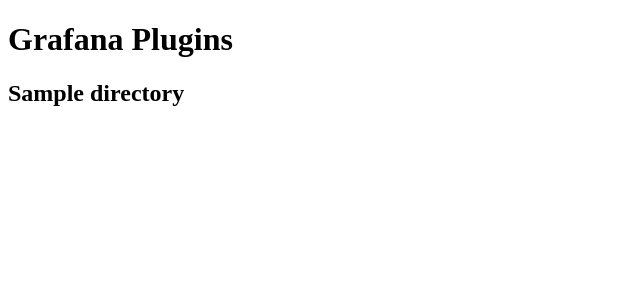
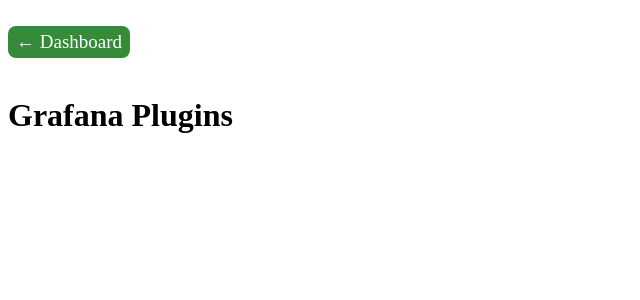
Before and after one commit to Davis8988/grafana-plugins-server, a Flask app: template templates/plugins_page.html in a window 1280 px wide. Shown: the top 300 px of the page, without its empty margins (0-640 px from the left). Run offline with Flask 3, Linux system fonts and the light colour scheme; the template is opened without the code that fills it: most values are stand-ins (such as "Sample title", 1, 10 or a date in 2020); parts of the project's set-up code (start-up, migrations or seed data) failed here and were passed over; some libraries are stand-ins or nearby versions.

Commit message:
Added links

```diff
--- a/templates/plugins_page.html
+++ b/templates/plugins_page.html
@@ -3,20 +3,60 @@
 <html>
 <head>
     <title>Grafana Plugins</title>
+    <style>
+        .plugin-item {
+            display: flex;
+            align-items: center;
+        }
+        .download-link {
+            margin-top: 8px;
+            font-size: 20px;
+        }
+        .delete-button {
+            margin-top: 8px;
+            margin-left: 15px;
+            background-color: #ffa52e;
+            border: darkblue;
+            color: white;
+            padding: 1px 1px;
+            border-radius: 3px;
+            cursor: pointer;
+        }
+        .delete-button:hover {
+            background-color: #ff1744;
+        }
+        .delete-button:active {
+            background-color: #ff5252;
+        }
+
+        .dashboard-link {
+            display: inline-block;
+            padding: 5px 8px;
+            border-radius: 8px;
+            background-color: #368b39;
+            color: white;
+            font-size: 19px;
+            text-decoration: none;
+        }
+    </style>
 </head>
 <body>
+    <br>
+    <a href="{{ url_for('index') }}" class="dashboard-link">&larr; Dashboard</a>
+    <br><br>
     <h1>Grafana Plugins</h1>
-    {% for directory in directories %}
-        <h2>{{ directory }}</h2>
-        <ul>
-        {% for root, dirs, files in os.walk(os.path.join(app.config['GRAFANA_PLUGINS_DIR'], directory)) %}
-            {% for file in files %}
-                {% if file.endswith('.zip') %}
-                <li>{{ os.path.join(root, file) }}</li>
-                {% endif %}
-            {% endfor %}
+    {% set root_dir = app.config['GRAFANA_PLUGINS_DIR'] %}
+    {% for directory_, _, files in os.walk(root_dir) %}
+        {% for file_name in files if file_name.endswith('.zip') %}
+            {% set rel_dir = os.path.relpath(directory_, root_dir) %}
+            {% set rel_file = os.path.join(rel_dir, file_name) %}
+            <div class="plugin-item">
+                <a href="{{ url_for('download_plugin', filename=rel_file) }}" class="download-link">{{ rel_file }}</a>
+                <form method="POST" action="{{ url_for('delete_plugin', filename=rel_file) }}" class="delete-button">
+                    <input type="submit" value="Delete">
+                </form>
+            </div>
         {% endfor %}
-        </ul>
     {% endfor %}
 </body>
 </html>
```
Also changed, not shown: modules/routes.py (+17 -2 lines).
